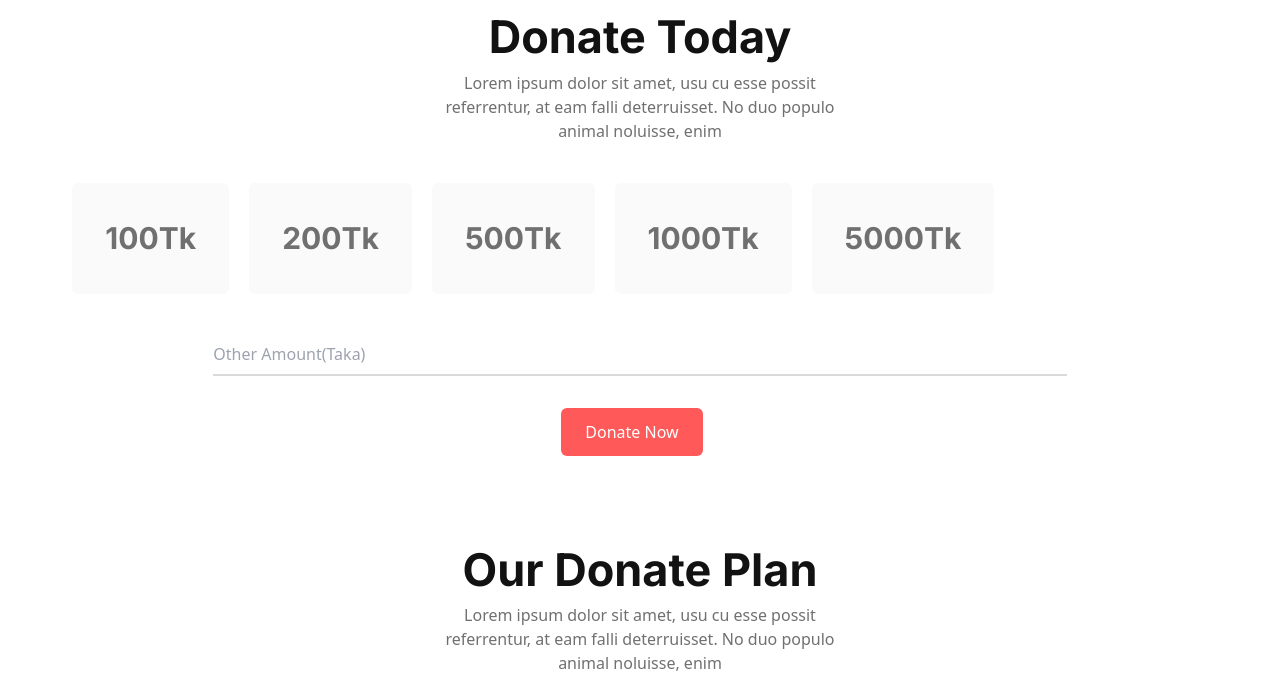
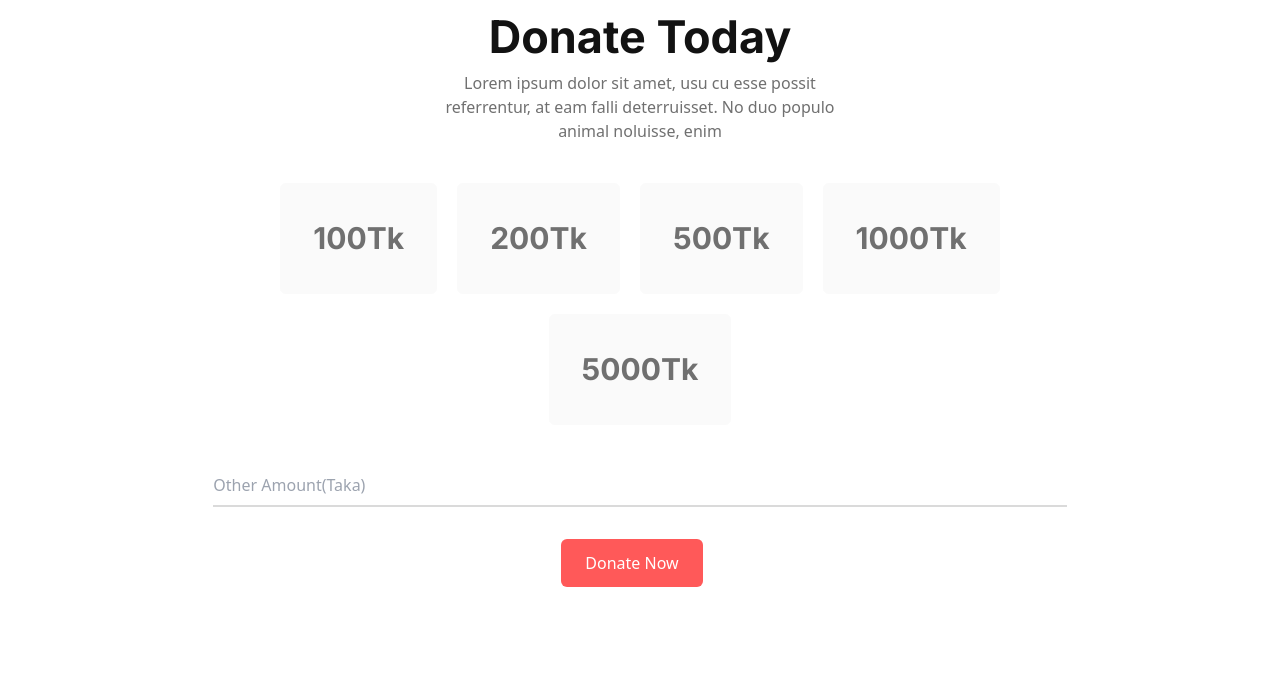
Before and after one commit to engmahedi/class-test, a website built with Vite: page index.html in a window 1280 px wide. Shown: the part 877-1559 px from the top of the page. Built offline with nearby package versions, Linux system fonts and the light colour scheme; files whose address does not match are found by name.

Commit message:
complete

```diff
--- a/index.html
+++ b/index.html
@@ -37,7 +37,7 @@
           <p class="text-center text-praText px-60 xsm:px-2 sm:px-5 md:px-20 lg:px-52">Lorem ipsum dolor sit amet, usu cu esse possit referrentur, at eam falli deterruisset. No duo populo animal noluisse, enim</p>
 
         </div>
-        <div class="col-start-2 col-span-4 sm:col-start-0 sm:col-span-6 md:col-start-1 md:col-span-5">
+        <div class="col-start-2 col-span-4 ">
           <div class="flex justify-center gap-5 mt-10 flex-wrap">
             <h2 class="bg-haderbg hover:bg-lightPink text-[30px] font-bold font-inter px-8 py-8 text-praText hover:text-btnbg h rounded-md border border-haderbg hover:border hover:border-btnbg transition">100Tk</h2>
             <h2 class="bg-haderbg hover:bg-lightPink text-[30px] font-bold font-inter px-8 py-8 text-praText hover:text-btnbg h rounded-md border border-haderbg hover:border hover:border-btnbg transition">200Tk</h2>
```
